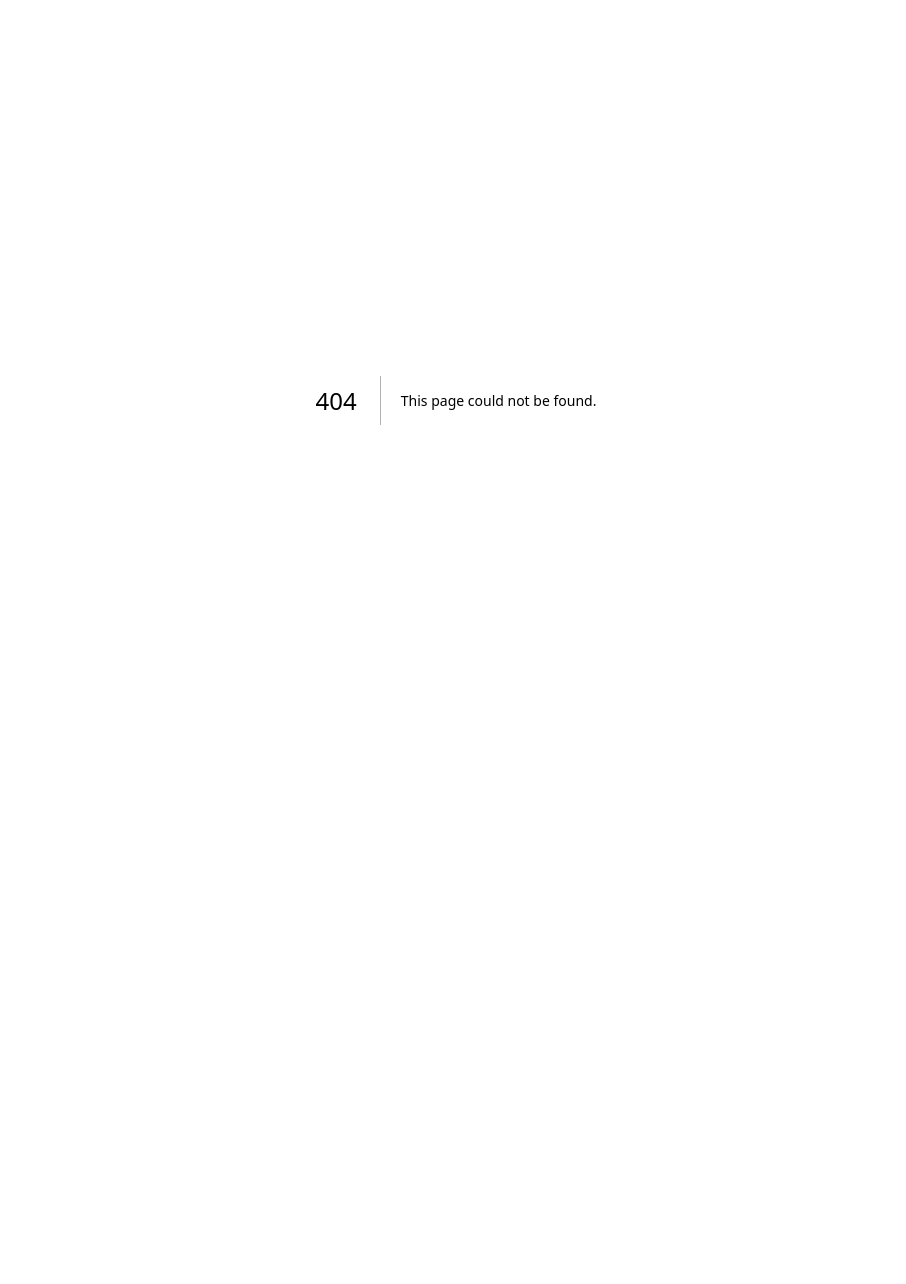
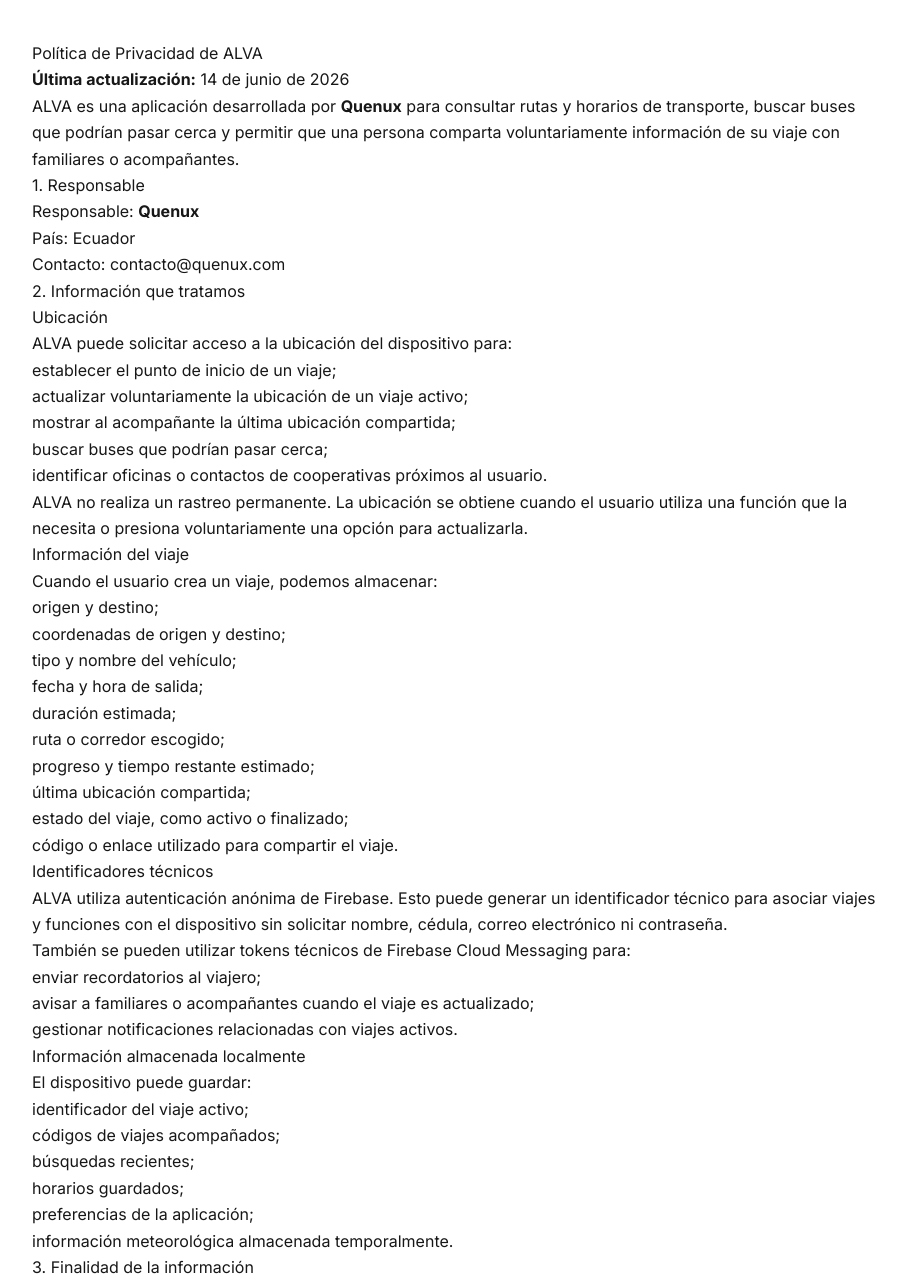
Before and after one commit to Diegoheriberto/quenux-web, a Next.js app: page /legal/privacy/alva in a window 1280 px wide. Before the commit this address had no page. Shown: the top 1284 px of the page, without its empty margins (184-1090 px from the left). Before the commit the page ends 800 px from the top, so only its background shows below. Built offline with nearby package versions, Linux system fonts and the light colour scheme.

Commit message:
Add privacy policy page for ALVA application
This file contains the privacy policy for the ALVA application, detailing user responsibilities, data handling, and third-party services.

```diff
--- /dev/null
+++ b/app/legal/privacy/alva/page.tsx
@@ -0,0 +1,313 @@
+export default function Page() {
+  return (
+    <main
+      style={{
+        maxWidth: 880,
+        margin: "40px auto",
+        padding: "0 16px",
+        lineHeight: 1.65,
+      }}
+    >
+      <h1>Política de Privacidad de ALVA</h1>
+
+      <p>
+        <strong>Última actualización:</strong> 14 de junio de 2026
+      </p>
+
+      <p>
+        ALVA es una aplicación desarrollada por <strong>Quenux</strong> para
+        consultar rutas y horarios de transporte, buscar buses que podrían pasar
+        cerca y permitir que una persona comparta voluntariamente información de
+        su viaje con familiares o acompañantes.
+      </p>
+
+      <h2>1. Responsable</h2>
+
+      <p>
+        Responsable: <strong>Quenux</strong>
+        <br />
+        País: Ecuador
+        <br />
+        Contacto:{" "}
+        <a href="mailto:contacto@quenux.com">contacto@quenux.com</a>
+      </p>
+
+      <h2>2. Información que tratamos</h2>
+
+      <h3>Ubicación</h3>
+
+      <p>ALVA puede solicitar acceso a la ubicación del dispositivo para:</p>
+
+      <ul>
+        <li>establecer el punto de inicio de un viaje;</li>
+        <li>actualizar voluntariamente la ubicación de un viaje activo;</li>
+        <li>mostrar al acompañante la última ubicación compartida;</li>
+        <li>buscar buses que podrían pasar cerca;</li>
+        <li>
+          identificar oficinas o contactos de cooperativas próximos al usuario.
+        </li>
+      </ul>
+
+      <p>
+        ALVA no realiza un rastreo permanente. La ubicación se obtiene cuando el
+        usuario utiliza una función que la necesita o presiona voluntariamente
+        una opción para actualizarla.
+      </p>
+
+      <h3>Información del viaje</h3>
+
+      <p>Cuando el usuario crea un viaje, podemos almacenar:</p>
+
+      <ul>
+        <li>origen y destino;</li>
+        <li>coordenadas de origen y destino;</li>
+        <li>tipo y nombre del vehículo;</li>
+        <li>fecha y hora de salida;</li>
+        <li>duración estimada;</li>
+        <li>ruta o corredor escogido;</li>
+        <li>progreso y tiempo restante estimado;</li>
+        <li>última ubicación compartida;</li>
+        <li>estado del viaje, como activo o finalizado;</li>
+        <li>código o enlace utilizado para compartir el viaje.</li>
+      </ul>
+
+      <h3>Identificadores técnicos</h3>
+
+      <p>
+        ALVA utiliza autenticación anónima de Firebase. Esto puede generar un
+        identificador técnico para asociar viajes y funciones con el dispositivo
+        sin solicitar nombre, cédula, correo electrónico ni contraseña.
+      </p>
+
+      <p>
+        También se pueden utilizar tokens técnicos de Firebase Cloud Messaging
+        para:
+      </p>
+
+      <ul>
+        <li>enviar recordatorios al viajero;</li>
+        <li>
+          avisar a familiares o acompañantes cuando el viaje es actualizado;
+        </li>
+        <li>gestionar notificaciones relacionadas con viajes activos.</li>
+      </ul>
+
+      <h3>Información almacenada localmente</h3>
+
+      <p>El dispositivo puede guardar:</p>
+
+      <ul>
+        <li>identificador del viaje activo;</li>
+        <li>códigos de viajes acompañados;</li>
+        <li>búsquedas recientes;</li>
+        <li>horarios guardados;</li>
+        <li>preferencias de la aplicación;</li>
+        <li>información meteorológica almacenada temporalmente.</li>
+      </ul>
+
+      <h2>3. Finalidad de la información</h2>
+
+      <p>La información se utiliza para:</p>
+
+      <ul>
+        <li>crear, actualizar y finalizar viajes;</li>
+        <li>permitir el acompañamiento mediante código o enlace;</li>
+        <li>mostrar la última ubicación compartida;</li>
+        <li>calcular tiempos y progreso estimado;</li>
+        <li>mostrar rutas, horarios y buses estimados;</li>
+        <li>enviar notificaciones y recordatorios;</li>
+        <li>permitir el contacto con cooperativas verificadas;</li>
+        <li>mejorar la seguridad y estabilidad de la aplicación.</li>
+      </ul>
+
+      <h2>4. Servicios de terceros</h2>
+
+      <p>ALVA utiliza servicios tecnológicos externos, entre ellos:</p>
+
+      <ul>
+        <li>
+          <strong>Google Firebase:</strong> autenticación anónima, Firestore,
+          Cloud Functions y notificaciones.
+        </li>
+        <li>
+          <strong>Firebase Cloud Messaging:</strong> envío de notificaciones.
+        </li>
+        <li>
+          <strong>Open-Meteo:</strong> información meteorológica.
+        </li>
+        <li>
+          <strong>OpenStreetMap y servicios cartográficos:</strong> mapas,
+          rutas y representación geográfica.
+        </li>
+        <li>
+          <strong>WhatsApp:</strong> únicamente cuando el usuario decide
+          contactar una cooperativa o compartir información.
+        </li>
+      </ul>
+
+      <p>
+        Estos proveedores pueden tratar información técnica de acuerdo con sus
+        propias políticas y condiciones.
+      </p>
+
+      <h2>5. Viajes compartidos</h2>
+
+      <p>
+        Cuando un usuario comparte un código o enlace de viaje, cualquier
+        persona que lo reciba podrá consultar la información disponible de ese
+        viaje, como:
+      </p>
+
+      <ul>
+        <li>destino;</li>
+        <li>vehículo;</li>
+        <li>progreso estimado;</li>
+        <li>estado del viaje;</li>
+        <li>última ubicación compartida.</li>
+      </ul>
+
+      <p>
+        El usuario debe compartir el código o enlace únicamente con personas de
+        confianza.
+      </p>
+
+      <h2>6. Cooperativas y contactos</h2>
+
+      <p>
+        ALVA puede mostrar información pública, referencial o proporcionada por
+        cooperativas de transporte.
+      </p>
+
+      <p>
+        Cuando una cooperativa está identificada como verificada, el usuario
+        puede decidir contactar su oficina oficial mediante WhatsApp.
+      </p>
+
+      <p>
+        ALVA no controla las respuestas, precios, promociones, disponibilidad ni
+        condiciones ofrecidas directamente por las cooperativas.
+      </p>
+
+      <h2>7. Conservación de datos</h2>
+
+      <p>
+        Los datos se conservarán durante el tiempo necesario para prestar las
+        funciones de ALVA, mantener la seguridad, resolver incidencias y cumplir
+        obligaciones legales.
+      </p>
+
+      <p>
+        Los viajes finalizados podrán conservarse temporalmente hasta su
+        eliminación administrativa o hasta que el usuario solicite su
+        eliminación.
+      </p>
+
+      <h2>8. Seguridad</h2>
+
+      <p>
+        Aplicamos medidas técnicas y organizativas razonables para proteger la
+        información.
+      </p>
+
+      <p>
+        Sin embargo, ningún sistema conectado a Internet puede garantizar una
+        seguridad absoluta. Los códigos y enlaces de viaje deben tratarse como
+        información privada.
+      </p>
+
+      <h2>9. Venta de datos y publicidad</h2>
+
+      <p>
+        ALVA no vende información personal a terceros.
+      </p>
+
+      <p>
+        Actualmente, ALVA no utiliza la ubicación del usuario para publicidad
+        personalizada.
+      </p>
+
+      <p>
+        Si en el futuro se incorporan anuncios o nuevas formas de tratamiento,
+        esta política será actualizada.
+      </p>
+
+      <h2>10. Menores de edad</h2>
+
+      <p>
+        ALVA no está diseñada específicamente para recopilar información
+        personal de menores de edad sin supervisión.
+      </p>
+
+      <p>
+        Cuando un menor utilice la aplicación, se recomienda que lo haga con
+        conocimiento y supervisión de su padre, madre o representante legal.
+      </p>
+
+      <h2>11. Derechos del usuario</h2>
+
+      <p>El usuario puede solicitar:</p>
+
+      <ul>
+        <li>acceso a sus datos;</li>
+        <li>rectificación o actualización;</li>
+        <li>eliminación;</li>
+        <li>oposición a determinados tratamientos;</li>
+        <li>información sobre el uso de sus datos;</li>
+        <li>retiro del consentimiento cuando corresponda.</li>
+      </ul>
+
+      <p>
+        Las solicitudes pueden enviarse a{" "}
+        <a href="mailto:contacto@quenux.com">contacto@quenux.com</a>.
+      </p>
+
+      <h2>12. Permisos del dispositivo</h2>
+
+      <p>
+        El usuario puede retirar los permisos de ubicación o notificaciones
+        desde los ajustes del dispositivo.
+      </p>
+
+      <p>
+        Al retirar estos permisos, algunas funciones de ALVA podrían dejar de
+        estar disponibles.
+      </p>
+
+      <h2>13. Limitaciones del servicio</h2>
+
+      <p>
+        Las rutas, horarios, tiempos, ubicaciones estimadas, precios
+        referenciales y buses cercanos pueden no ser exactos.
+      </p>
+
+      <p>
+        ALVA no reemplaza servicios de emergencia, autoridades, cooperativas,
+        terminales ni sistemas oficiales de transporte.
+      </p>
+
+      <h2>14. Cambios en esta política</h2>
+
+      <p>
+        Esta Política de Privacidad podrá actualizarse para reflejar cambios
+        legales, técnicos o funcionales.
+      </p>
+
+      <p>
+        La fecha de la última actualización aparecerá al inicio del documento.
+      </p>
+
+      <footer
+        style={{
+          marginTop: "3rem",
+          paddingTop: "1.5rem",
+          borderTop: "1px solid #ddd",
+          textAlign: "center",
+          fontSize: "0.9rem",
+          color: "#777",
+        }}
+      >
+        © 2026 Quenux / ALVA — Todos los derechos reservados.
+      </footer>
+    </main>
+  );
+}
```
